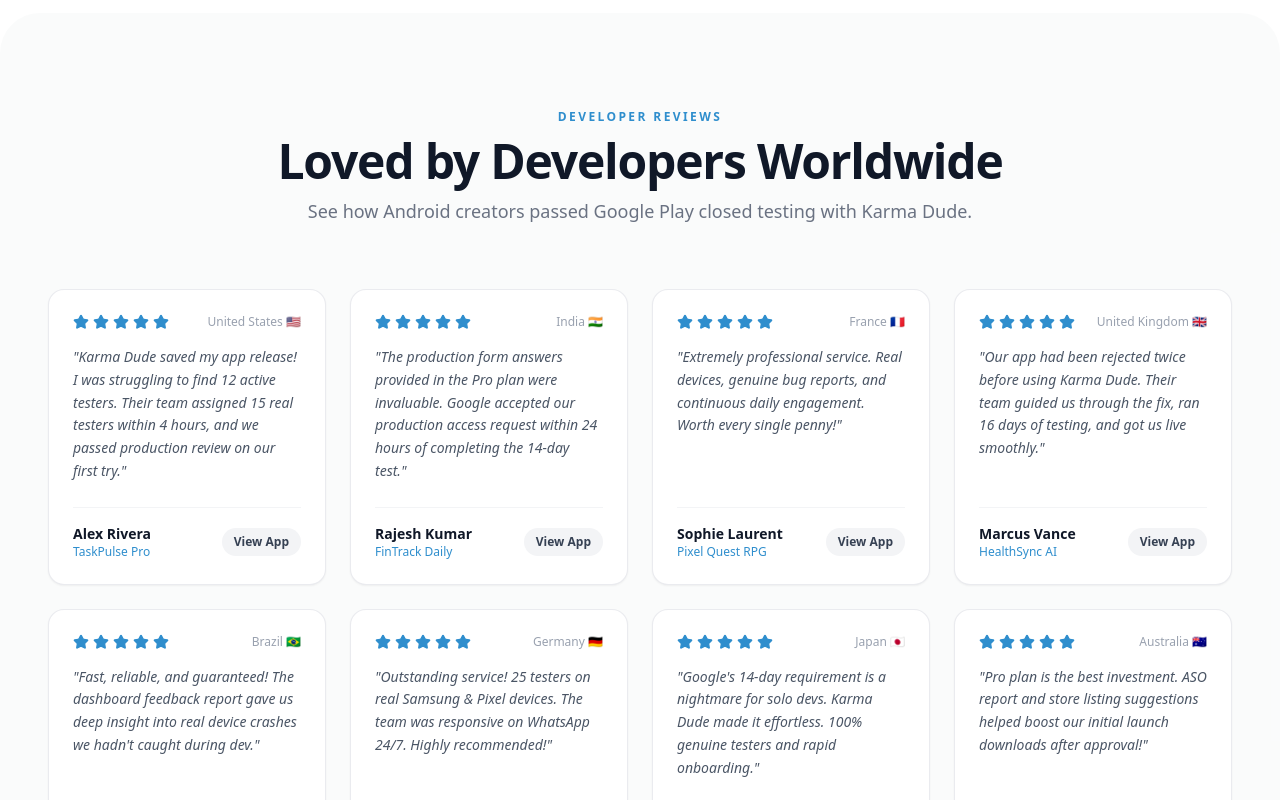
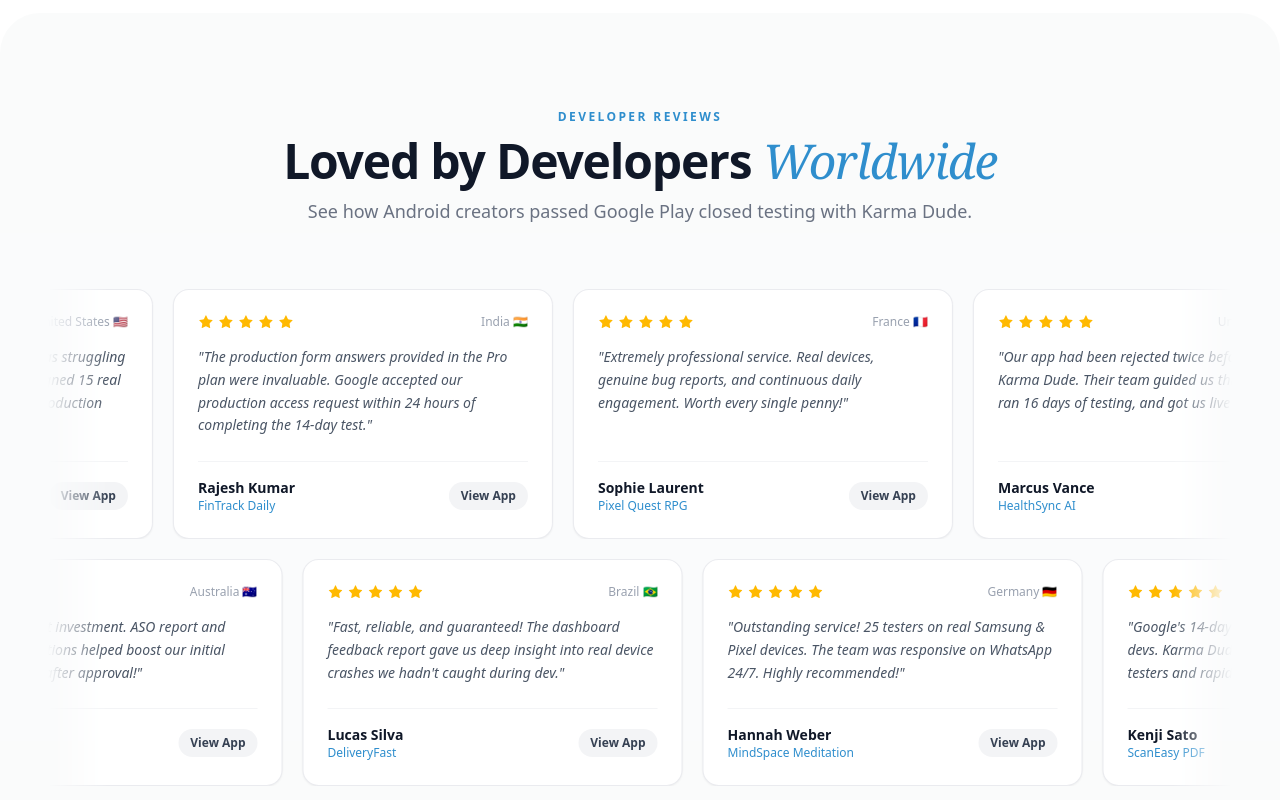
Before and after one commit to kavy-borad/KD-House, a React (Vite) app: page /testers in a window 1280 px wide. Shown: the part 1800-2600 px from the top of the page. Built offline with nearby package versions, Linux system fonts and the light colour scheme; no server answers.

Commit message:
Add ReviewCard component and implement animated marquee for testimonials

```diff
--- a/src/components/Testers.tsx
+++ b/src/components/Testers.tsx
@@ -138,6 +138,53 @@ const LaptopHeroBackground: React.FC = () => {
   );
 };
 
+/* Review Card used by the animated marquee rows */
+type Testimonial = {
+  name: string;
+  role: string;
+  country: string;
+  rating: number;
+  review: string;
+  appName: string;
+};
+
+const ReviewCard: React.FC<{ t: Testimonial }> = ({ t }) => (
+  <div className="w-[340px] sm:w-[380px] shrink-0 p-6 rounded-2xl bg-white border border-gray-200/80 shadow-xs flex flex-col justify-between hover:shadow-md transition-shadow">
+    <div>
+      <div className="flex items-center justify-between mb-4">
+        <div className="flex gap-1">
+          {[...Array(t.rating)].map((_, i) => (
+            <Star
+              key={i}
+              className="w-4 h-4 fill-amber-400 text-amber-400"
+              strokeWidth={0}
+            />
+          ))}
+        </div>
+        <span className="text-xs text-gray-400 font-medium">{t.country}</span>
+      </div>
+
+      <p className="text-gray-600 text-sm leading-relaxed mb-6 italic">
+        "{t.review}"
+      </p>
+    </div>
+
+    <div className="pt-4 border-t border-gray-100 flex justify-between items-center">
+      <div>
+        <h4 className="text-sm font-bold text-gray-900">{t.name}</h4>
+        <p className="text-xs text-[#2f8ecd] font-medium">{t.appName}</p>
+      </div>
+
+      <button
+        onClick={openWhatsApp}
+        className="px-3 py-1.5 rounded-full bg-gray-100 hover:bg-[#2f8ecd] hover:text-white text-xs font-semibold text-gray-700 transition-all cursor-pointer"
+      >
+        View App
+      </button>
+    </div>
+  </div>
+);
+
 export const Testers: React.FC = () => {
   const [activeFaq, setActiveFaq] = useState<number | null>(0);
   const [activeChapter, setActiveChapter] = useState<number>(1);
@@ -588,7 +635,10 @@ export const Testers: React.FC = () => {
               Transparent Plans
             </span>
             <h2 className="text-3xl sm:text-5xl font-bold text-gray-900 tracking-tight">
-              Simple Closed Testing Pricing
+              Simple Closed Testing{" "}
+              <span className="font-serif italic text-[#2f8ecd] font-light">
+                Pricing
+              </span>
             </h2>
             <p className="text-gray-500 text-sm md:text-base mt-3">
               One simple price per app. Pick the plan that fits. Most developers choose Pro.
@@ -856,49 +906,59 @@ export const Testers: React.FC = () => {
               Developer Reviews
             </span>
             <h2 className="text-3xl sm:text-5xl font-bold text-gray-900 tracking-tight">
-              Loved by Developers Worldwide
+              Loved by Developers{" "}
+              <span className="font-serif italic text-[#2f8ecd] font-light">
+                Worldwide
+              </span>
             </h2>
             <p className="text-gray-500 text-base sm:text-lg mt-3">
               See how Android creators passed Google Play closed testing with Karma Dude.
             </p>
           </div>
 
-          <div className="grid grid-cols-1 md:grid-cols-2 lg:grid-cols-4 gap-6">
-            {testimonials.map((t, idx) => (
-              <div
-                key={idx}
-                className="p-6 rounded-2xl bg-white border border-gray-200/80 shadow-xs flex flex-col justify-between hover:shadow-md transition-all"
-              >
-                <div>
-                  <div className="flex items-center justify-between mb-4">
-                    <div className="flex text-[#2f8ecd] gap-1">
-                      {[...Array(t.rating)].map((_, i) => (
-                        <Star key={i} className="w-4 h-4 fill-[#2f8ecd] text-[#2f8ecd]" />
-                      ))}
-                    </div>
-                    <span className="text-xs text-gray-400 font-medium">{t.country}</span>
-                  </div>
-
-                  <p className="text-gray-600 text-sm leading-relaxed mb-6 italic">
-                    "{t.review}"
-                  </p>
-                </div>
-
-                <div className="pt-4 border-t border-gray-100 flex justify-between items-center">
-                  <div>
-                    <h4 className="text-sm font-bold text-gray-900">{t.name}</h4>
-                    <p className="text-xs text-[#2f8ecd] font-medium">{t.appName}</p>
-                  </div>
-
-                  <button
-                    onClick={openWhatsApp}
-                    className="px-3 py-1.5 rounded-full bg-gray-100 hover:bg-[#2f8ecd] hover:text-white text-xs font-semibold text-gray-700 transition-all cursor-pointer"
-                  >
-                    View App
-                  </button>
-                </div>
-              </div>
-            ))}
+          {/* Animated marquee styles */}
+          <style>{`
+            @keyframes marquee-ltr {
+              0% { transform: translateX(0); }
+              100% { transform: translateX(-50%); }
+            }
+            @keyframes marquee-rtl {
+              0% { transform: translateX(-50%); }
+              100% { transform: translateX(0); }
+            }
+            .marquee-track {
+              display: flex;
+              width: max-content;
+              animation-timing-function: linear;
+              animation-iteration-count: infinite;
+            }
+            .marquee-ltr { animation-name: marquee-ltr; }
+            .marquee-rtl { animation-name: marquee-rtl; }
+            .marquee-row:hover .marquee-track { animation-play-state: paused; }
+          `}</style>
+
+          {/* Row 1 — scrolls left to right */}
+          <div className="marquee-row relative overflow-hidden mb-5 [mask-image:linear-gradient(to_right,transparent,black_5%,black_95%,transparent)]">
+            <div
+              className="marquee-track marquee-ltr gap-5"
+              style={{ animationDuration: "40s" }}
+            >
+              {[...testimonials.slice(0, 4), ...testimonials.slice(0, 4)].map((t, idx) => (
+                <ReviewCard key={`r1-${idx}`} t={t} />
+              ))}
+            </div>
+          </div>
+
+          {/* Row 2 — scrolls right to left */}
+          <div className="marquee-row relative overflow-hidden [mask-image:linear-gradient(to_right,transparent,black_5%,black_95%,transparent)]">
+            <div
+              className="marquee-track marquee-rtl gap-5"
+              style={{ animationDuration: "45s" }}
+            >
+              {[...testimonials.slice(4, 8), ...testimonials.slice(4, 8)].map((t, idx) => (
+                <ReviewCard key={`r2-${idx}`} t={t} />
+              ))}
+            </div>
           </div>
         </section>
 
@@ -1004,7 +1064,7 @@ export const Testers: React.FC = () => {
               <h2 className="text-4xl sm:text-5xl font-bold text-gray-900 tracking-tight leading-tight mb-5">
                 Get Production Access in{" "}
                 <br />
-                <span className="font-serif italic text-[#2f8ecd]">4 Simple Steps</span>
+                <span className="font-serif italic text-[#2f8ecd] font-light">4 Simple Steps</span>
               </h2>
               <p className="text-gray-400 text-base leading-relaxed mb-8">
                 From payment to Production Access in just 16 days. Here's exactly what happens.
@@ -1108,7 +1168,10 @@ export const Testers: React.FC = () => {
               Got Questions?
             </span>
             <h2 className="text-3xl sm:text-5xl font-bold text-gray-900 tracking-tight">
-              Frequently Asked Questions
+              Frequently Asked{" "}
+              <span className="font-serif italic text-[#2f8ecd] font-light">
+                Questions
+              </span>
             </h2>
           </div>
 
@@ -1461,14 +1524,15 @@ export const Testers: React.FC = () => {
               initial={{ opacity: 0 }}
               animate={{ opacity: 1 }}
               exit={{ opacity: 0 }}
-              className="fixed inset-0 bg-black/60 backdrop-blur-xs z-50 flex items-center justify-center p-4"
+              transition={{ duration: 0.25, ease: "easeOut" }}
+              className="fixed inset-0 bg-black/60 backdrop-blur-sm z-50 flex items-center justify-center p-4"
               onClick={() => setShowSampleModal(false)}
             >
               <motion.div
-                initial={{ scale: 0.9, opacity: 0, y: 20 }}
+                initial={{ scale: 0.95, opacity: 0, y: 10 }}
                 animate={{ scale: 1, opacity: 1, y: 0 }}
-                exit={{ scale: 0.9, opacity: 0, y: 20 }}
-                transition={{ type: "spring", damping: 25, stiffness: 300 }}
+                exit={{ scale: 0.96, opacity: 0, y: 8 }}
+                transition={{ duration: 0.3, ease: [0.22, 1, 0.36, 1] }}
                 className="bg-white rounded-3xl p-6 sm:p-8 max-w-lg w-full shadow-2xl relative border border-gray-100 overflow-hidden"
                 onClick={(e) => e.stopPropagation()}
               >
@@ -1555,13 +1619,15 @@ export const Testers: React.FC = () => {
               initial={{ opacity: 0 }}
               animate={{ opacity: 1 }}
               exit={{ opacity: 0 }}
+              transition={{ duration: 0.25, ease: "easeOut" }}
               className="fixed inset-0 bg-black/75 backdrop-blur-sm z-50 flex items-center justify-center p-3 sm:p-6"
               onClick={() => setActivePdfPreview(null)}
             >
               <motion.div
-                initial={{ scale: 0.95, opacity: 0, y: 15 }}
+                initial={{ scale: 0.96, opacity: 0, y: 12 }}
                 animate={{ scale: 1, opacity: 1, y: 0 }}
-                exit={{ scale: 0.95, opacity: 0, y: 15 }}
+                exit={{ scale: 0.97, opacity: 0, y: 8 }}
+                transition={{ duration: 0.3, ease: [0.22, 1, 0.36, 1] }}
                 className="bg-white rounded-2xl w-full max-w-3xl max-h-[85vh] shadow-2xl flex flex-col overflow-hidden relative"
                 onClick={(e) => e.stopPropagation()}
               >
```
